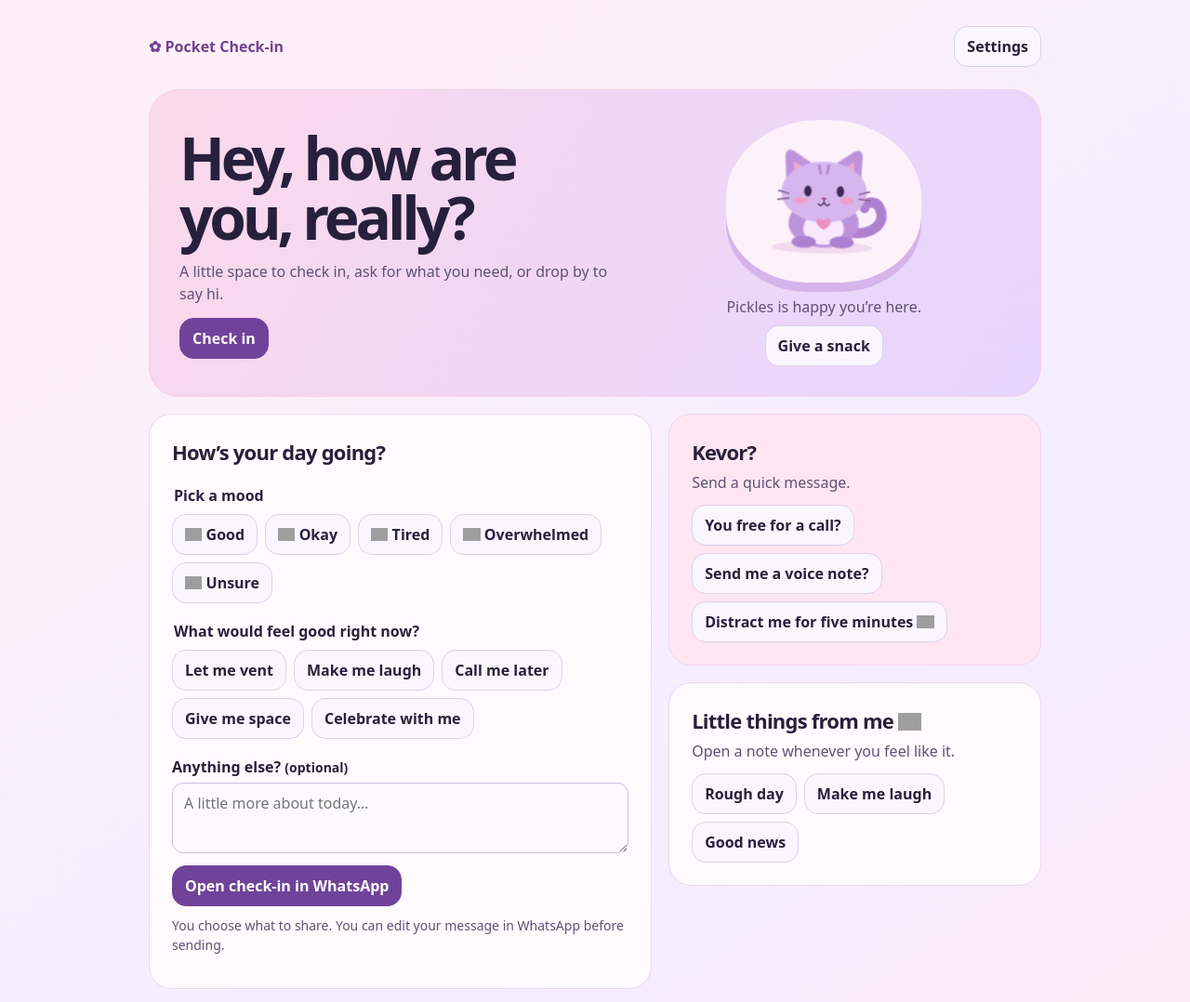
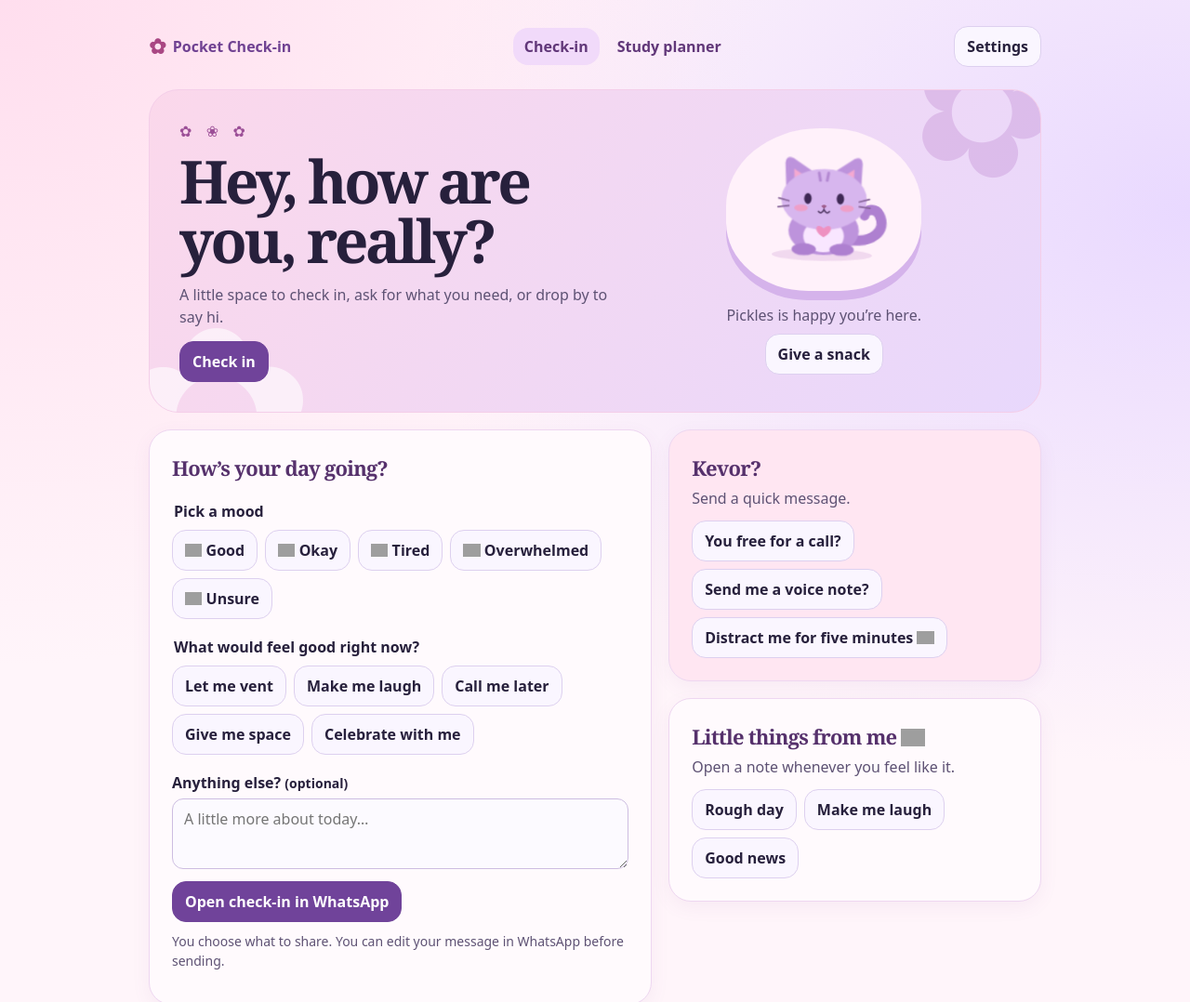
Before and after one commit to kevorwilliams18-a11y/pocket-checkin, a plain HTML site: page index.html in a window 1280 px wide. Shown: the top 1078 px of the page at 93% size. Drawn offline with Linux system fonts and the light colour scheme; grey boxes are pictures that could not be loaded.

Commit message:
Give Pocket Check-in a pastel floral makeover

```diff
--- a/index.html
+++ b/index.html
@@ -30,11 +30,30 @@ article,dialog{background:#fffafd;border-color:#eed7f1}.pink{background:#ffe6f2}
 .kitty-bite{opacity:0}
 .pet.feeding .kitty-bite{opacity:1}
 .pet.feeding .kitty-smile{opacity:0}
+
+body{background:radial-gradient(ellipse at 0 0,#ffdeee 0,transparent 45%),radial-gradient(ellipse at 100% 20%,#e9d9ff 0,transparent 47%),#fff5fa}
+header{gap:12px;flex-wrap:wrap}header nav{display:flex;gap:7px;align-items:center;flex-wrap:wrap}
+header nav a{color:#613779;text-decoration:none;padding:8px 12px;border-radius:16px;font-weight:700}
+header nav a[aria-current=page],header nav a:hover{background:#f1dafa}
+.hero{position:relative;isolation:isolate;background:linear-gradient(125deg,#fbd8eb,#e8d8fc);overflow:hidden}
+.hero::before,.hero::after{content:'✿';position:absolute;z-index:-1;line-height:1;color:#bc83ce55;font-size:190px;pointer-events:none}
+.hero::before{top:-80px;right:-20px;transform:rotate(20deg)}
+.hero::after{bottom:-120px;left:-35px;color:#fff9;font-size:255px}
+h1,h2{font-family:Georgia,serif}h1{letter-spacing:-.055em}h2{color:#56316c}
+article{box-shadow:0 6px 20px #8b4f9d12}
+.brand{display:flex;gap:7px;align-items:center}
+.brand span{font-size:1.4em;color:#a94783}
+.petal-trim{color:#9c4f97;letter-spacing:.35em;margin-bottom:10px}
+.planner-grid{grid-template-columns:1fr 1.2fr}
+.planner-item{border:1px solid #efd9ed;background:#fff7fc;border-radius:16px;padding:14px;margin-top:10px;overflow-wrap:anywhere}
+.planner-item h3{margin:0;color:#56316c}.planner-item p{white-space:pre-wrap}.planner-item a{display:inline-block;color:#613779;margin-bottom:8px}
+[hidden]{display:none!important}
+@media(max-width:680px){.planner-grid{grid-template-columns:1fr}}
 </style>
 <main>
-<header><span class="brand">✿ Pocket Check-in</span><button id="settingsButton" type="button">Settings</button></header>
+<header><span class="brand"><span aria-hidden="true">✿</span> Pocket Check-in</span><nav aria-label="Main"><a href="./" aria-current="page">Check-in</a><a href="./study.html">Study planner</a></nav><button id="settingsButton" type="button">Settings</button></header>
 <section class="hero">
-<div><h1>Hey, how are<br> you, really?</h1><p>A little space to check in, ask for what you need, or drop by to say hi.</p><button id="start" class="primary" type="button">Check in</button></div>
+<div><div class="petal-trim" aria-hidden="true">✿ ❀ ✿</div><h1>Hey, how are<br> you, really?</h1><p>A little space to check in, ask for what you need, or drop by to say hi.</p><button id="start" class="primary" type="button">Check in</button></div>
 <div class="pet-box"><button id="pet" class="pet" type="button" aria-label="Pet your pocket cat"><svg xmlns="http://www.w3.org/2000/svg" viewBox="0 0 240 200" aria-hidden="true">
 <ellipse cx="118" cy="175" rx="74" ry="9" fill="#c693ce" opacity=".25"/>
 <path class="kitty-tail" d="M153 152c39 9 62-9 52-33-4-10-19-12-22-1" fill="none" stroke="#ae80d0" stroke-width="15" stroke-linecap="round"/>
```
